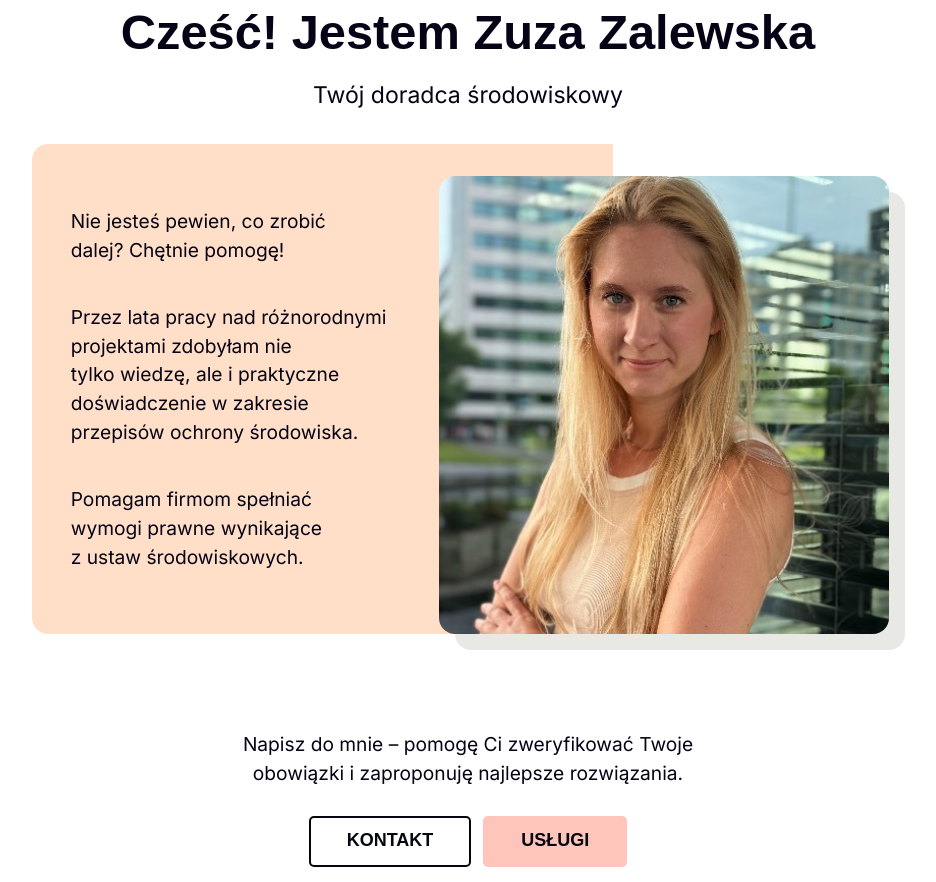
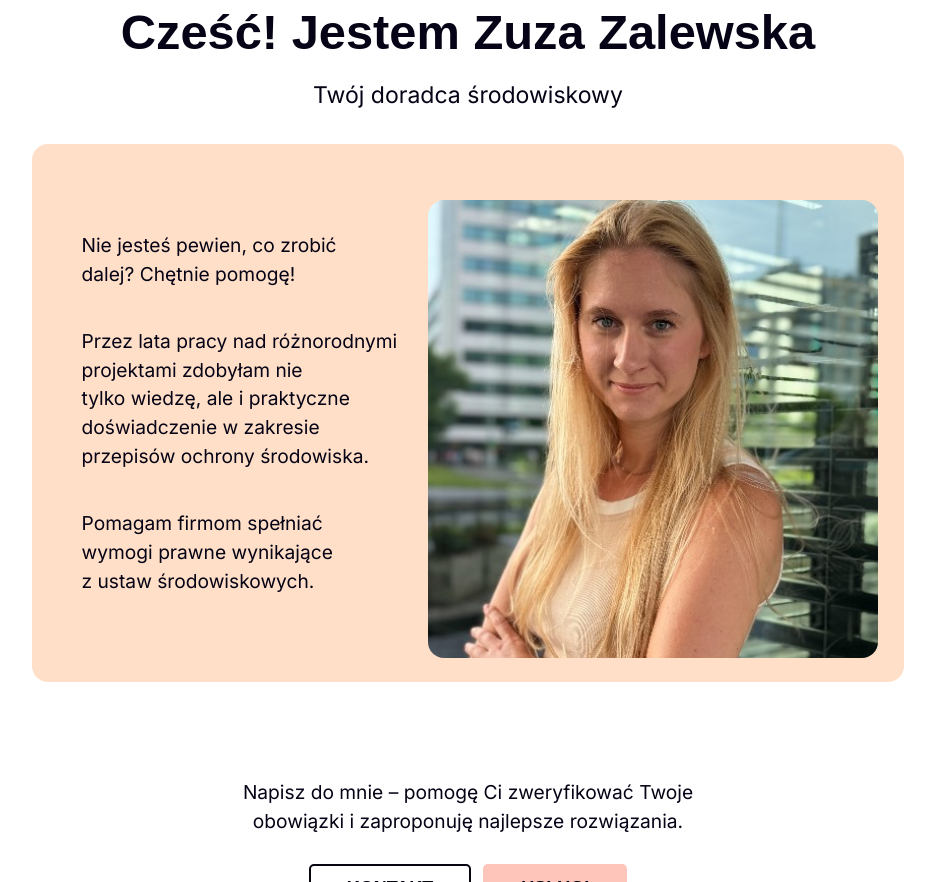
Before and after one commit to szymdzum/astrotopack, an Astro site: page / in a window 1280 px wide. Shown: the part 1013-1895 px from the top of the page, without its empty margins (172-1108 px from the left). Built offline with nearby package versions, Linux system fonts and the light colour scheme; Astro itself is replaced by a stand-in of ours; a web font is replaced by a local one.

Commit message:
bg quick fix

```diff
--- a/src/library/sections/Intro.astro
+++ b/src/library/sections/Intro.astro
@@ -39,7 +39,7 @@ const [p1, p2, p3, p4] = paragraphs;
       margin-bottom: 1rem;
       background: #ffadad;
       padding: 1rem;
-      font-weight: 800;
+      font-weight: 600;
       width: fit-content;
       margin-inline: auto;
       border-radius: var(--radius-md);
--- a/src/library/sections/Photo.astro
+++ b/src/library/sections/Photo.astro
@@ -45,8 +45,9 @@ import Link from '@components/Link.astro';
     margin-bottom: var(--margin-md);
     border-radius: var(--radius-md);
     background-repeat: no-repeat;
+    padding: var(--padding-sm);
     background-image: linear-gradient(180deg, #ffdfc8, #ffdfc8);
-    background-size: 66.666% 100%;
+    //  background-size: 66.666% 100%;
 
     @include breakpoint(medium) {
       flex-direction: row;
@@ -77,18 +78,5 @@ import Link from '@components/Link.astro';
       z-index: 1;
       border-radius: var(--radius-md);
     }
-
-    &::after {
-      background-color: #e8e8e4;
-      content: '';
-      display: block;
-      position: absolute;
-      height: 100%;
-      width: 100%;
-      left: 1rem;
-      top: 1rem;
-      z-index: 0;
-      border-radius: var(--radius-md);
-    }
   }
 </style>
--- a/src/library/styles/_button.scss
+++ b/src/library/styles/_button.scss
@@ -19,7 +19,6 @@
     }
 
     &:is(:active) {
-      // transform to make it look like it's pressed
       transform: translateY(3px) translateX(2px);
     }
 
```
